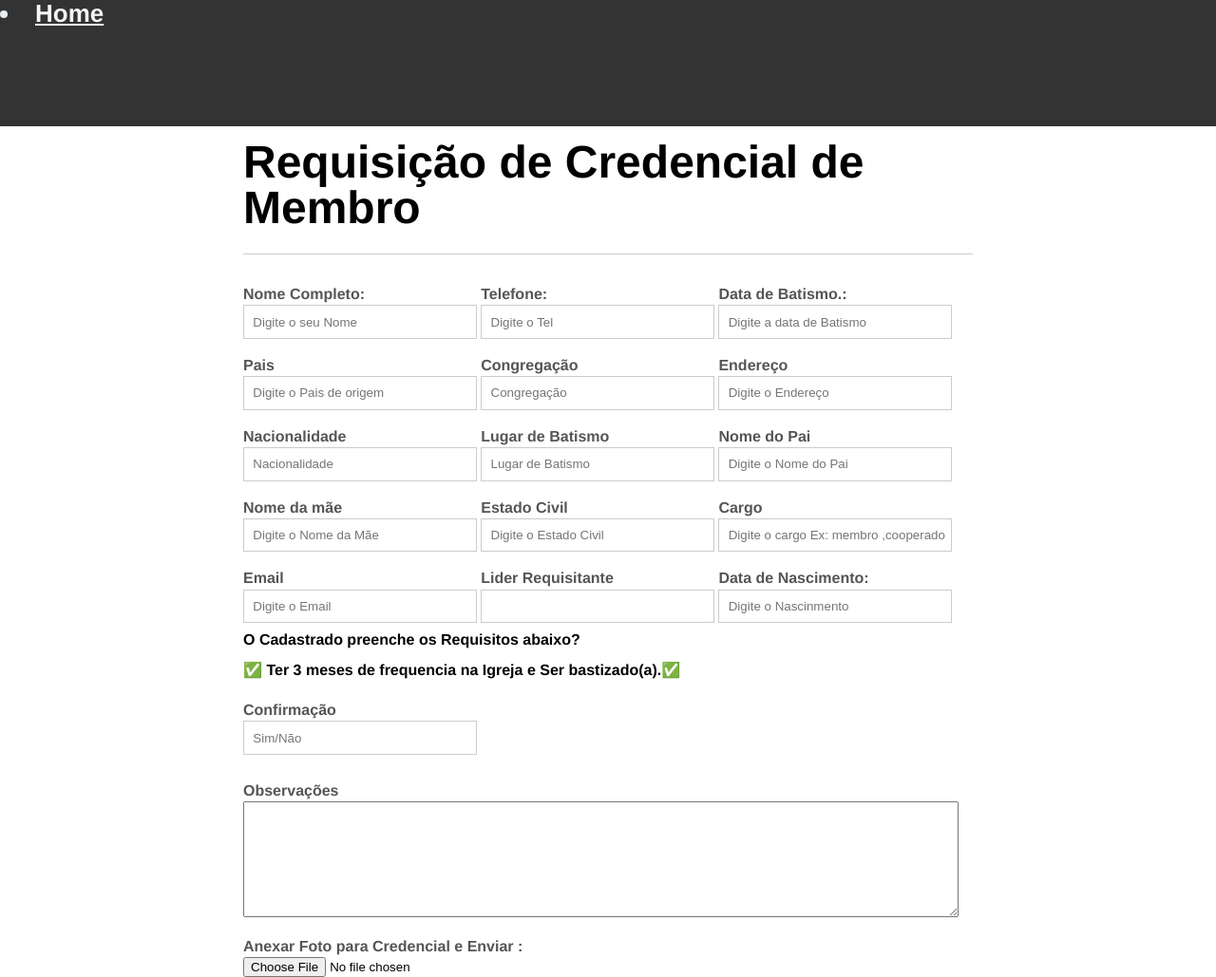
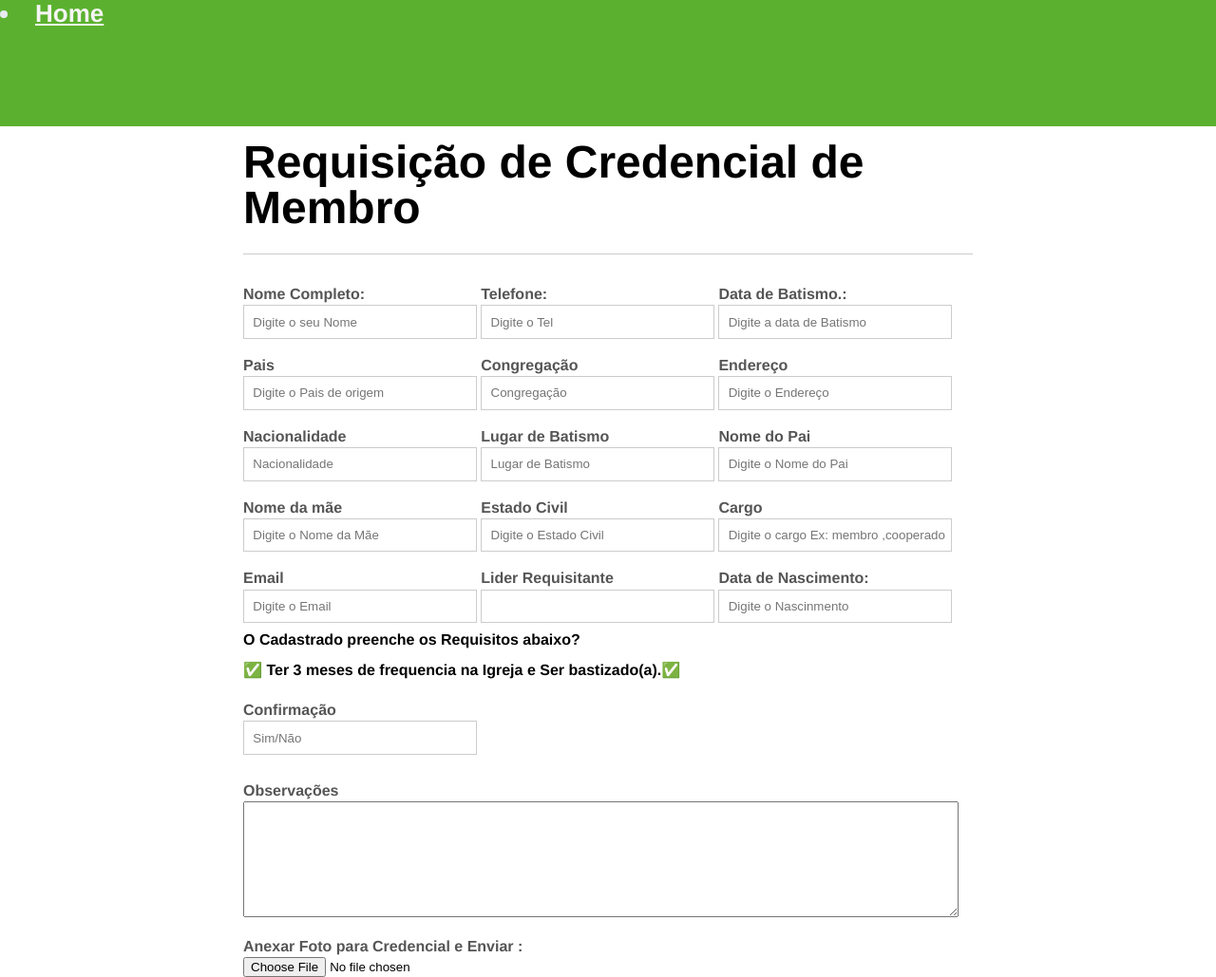
Before and after one commit to irelandag/irelandag.github.io, a plain HTML site: page Credencial.html in a window 1280 px wide. Shown: the whole page at 95% size. Drawn offline with Linux system fonts and the light colour scheme.

Commit message:
Update head colour on credentials css
Update head colour on credentials css

```diff
--- a/credential/css/index.css
+++ b/credential/css/index.css
@@ -8,7 +8,7 @@ body{
 }
 
 header{
-	background-color: rgb(51, 51, 51);
+	background-color: #5BB12F;
 	height: 9.5em;
 	color: rgb(231, 236, 241);
 	margin-bottom: 1em;
```
